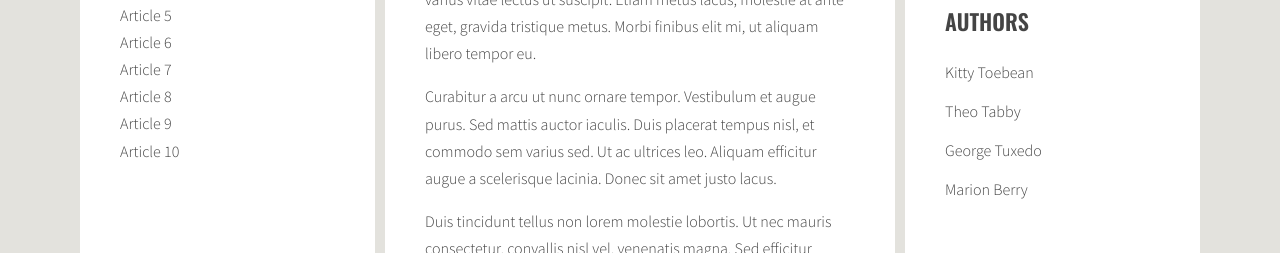
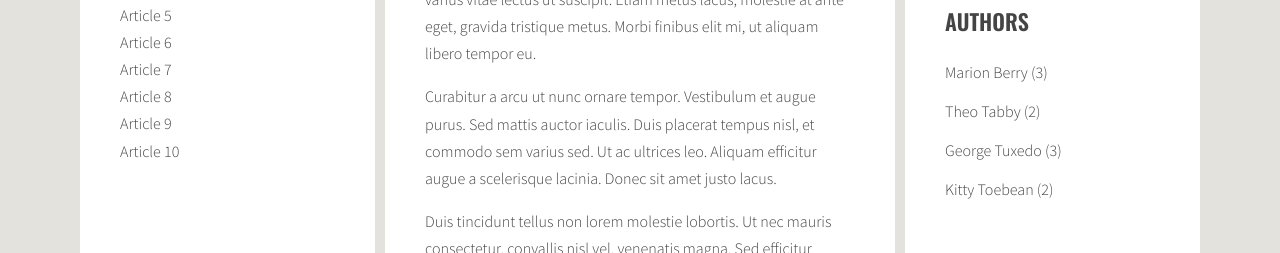
Before and after one commit to Jacob120/javascript-blog, a website: page index.html in a window 1280 px wide. Shown: the part 941-1194 px from the top of the page. Drawn offline with nearby package versions, Linux system fonts and the light colour scheme.

Commit message:
Add authors list in right sidebar

```diff
--- a/index.html
+++ b/index.html
@@ -408,28 +408,7 @@
             <h2 class="section-title">Tags</h2>
             <ul class="list tags"></ul>
             <h2 class="section-title">Authors</h2>
-            <ul class="list authors">
-              <li>
-                <a href="#">
-                  <span class="author-name">Kitty Toebean</span>
-                </a>
-              </li>
-              <li>
-                <a href="#">
-                  <span class="author-name">Theo Tabby</span>
-                </a>
-              </li>
-              <li>
-                <a href="#">
-                  <span class="author-name">George Tuxedo</span>
-                </a>
-              </li>
-              <li>
-                <a href="#">
-                  <span class="author-name">Marion Berry</span>
-                </a>
-              </li>
-            </ul>
+            <ul class="list authors"></ul>
           </aside>
         </main>
       </div>
--- a/js/script.js
+++ b/js/script.js
@@ -30,8 +30,9 @@
     optTitleSelector = '.post-title',
     optTitleListSelector = '.titles',
     optArticleTagsSelector = '.post-tags .list',
+    optTagsListSelector = '.tags.list',
     optArticleAuthorSelector = '.post-author',
-    optTagsListSelector = '.tags.list',
+    optAuthorsListSelector = '.authors.list',
     optCloudClassCount = 5,
     optCloudClassPrefix = 'tag-size-';
 
@@ -205,8 +206,12 @@
 
   addClickListenersToTags();
 
+  /* GENERATE AUTHOR */
+
   // eslint-disable-next-line no-inner-declarations
   function generateAuthor() {
+    /* [NEW] create new variable allAuthors with empty object */
+    let allAuthors = {};
     //   /* find all articles */
     const articles = document.querySelectorAll(optArticleSelector);
     /* START LOOP for every article */
@@ -217,21 +222,45 @@
       const articleAuthor = article.getAttribute('data-author');
       /* generate HTML of the link */
       const authorLink =
-        '<a href ="#author-' +
+        '<a href="#author-' +
         articleAuthor +
         '"><span>' +
         articleAuthor +
         '</span></a>';
       /* add generated code to html variable */
       html = html + '' + authorLink;
+      /* [NEW] check is this link is NOT already in allAuthors */
+      if (!allAuthors[articleAuthor]) {
+        /* [NEW] add generated code to allTags array */
+        allAuthors[articleAuthor] = 1;
+      } else {
+        allAuthors[articleAuthor]++;
+      }
       /* insert HTML of all the links into the tags wrapper */
       const author = article.querySelector(optArticleAuthorSelector);
       author.innerHTML = html;
       /* END LOOP: for every article */
     }
+    /* [NEW] find list of authors in right column */
+    const authorList = document.querySelector(optAuthorsListSelector);
+    /* [NEW] create variable for all links HTML code*/
+    let allAuthorsHTML = '';
+    /* [NEW] START LOOP: for each author in allAuthors */
+    for (let author in allAuthors) {
+      /* [NEW] generate code of a link and it to allAuthorsHTML */
+      allAuthorsHTML +=
+        '<li><a href="#author-' +
+        author +
+        '"><span>' +
+        author +
+        ' (' +
+        allAuthors[author] +
+        ')</span></a></li> ';
+      /* [NEW] END LOOP: for each author in allAuthors */
+    }
+    /* [NEW] add html from allAuthos to authorList */
+    authorList.innerHTML = allAuthorsHTML;
   }
-
-  /* GENERATE AUTHOR */
 
   generateAuthor();
 
@@ -264,8 +293,8 @@
     for (let authorLink of authorLinks) {
       /* add class active */
       authorLink.classList.add('active');
+      /* END LOOP: for each found tag link */
     }
-    /* END LOOP: for each found tag link */
     /* execute function "generateTitleLinks" with article selector as argument */
     generateTitleLinks('[data-author="' + author + '"]');
   }
```
